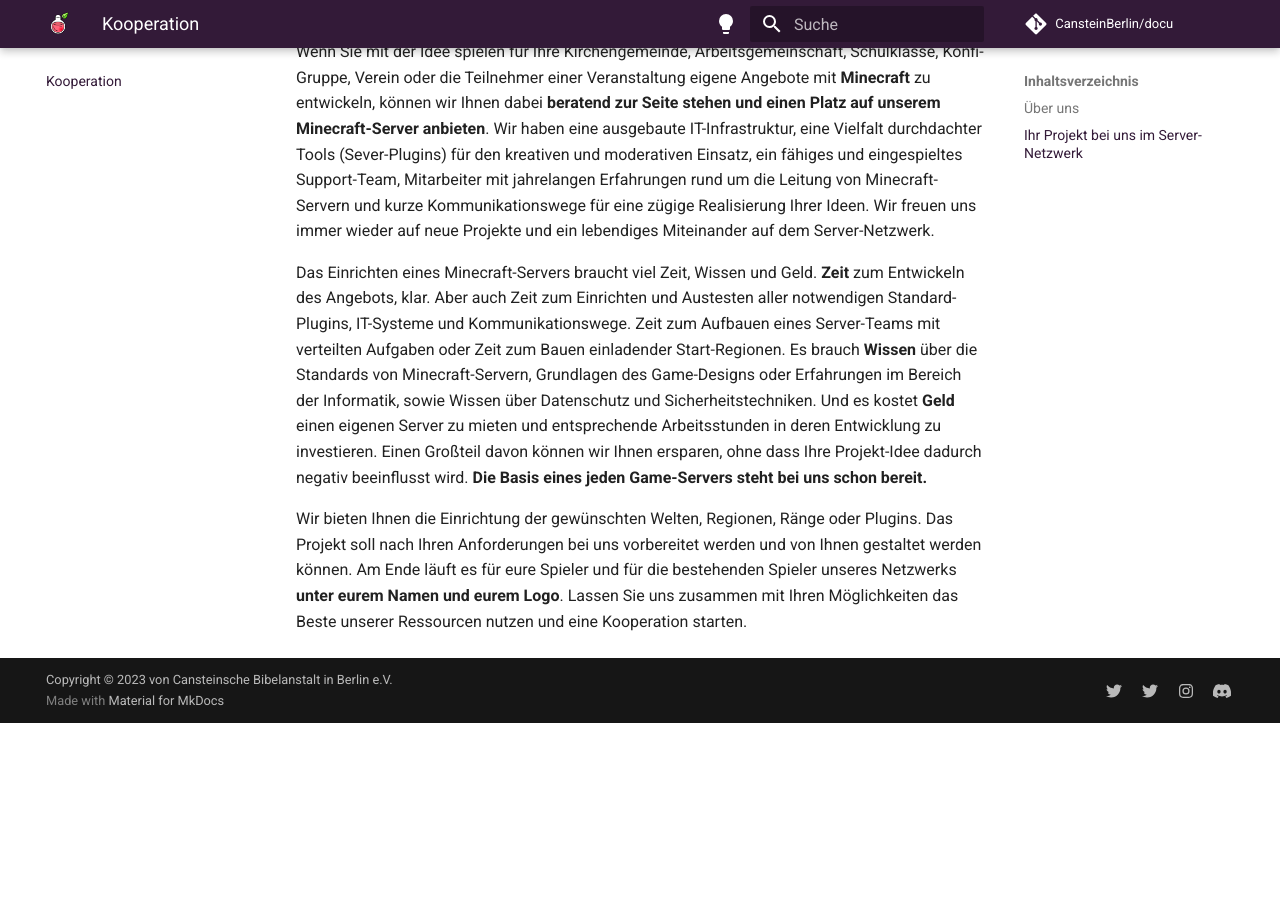
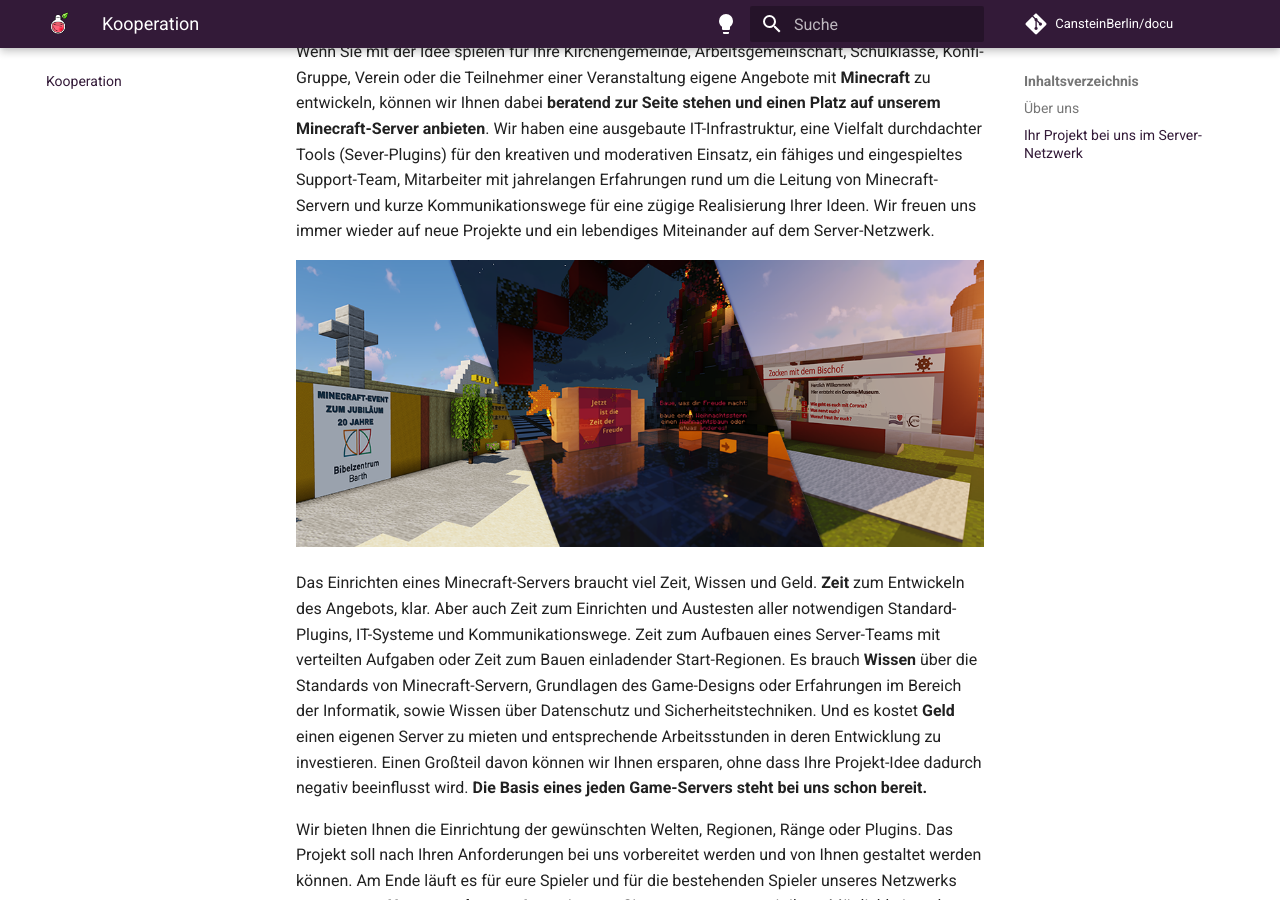
Before and after one commit to CansteinBerlin/docu, an MkDocs documentation site: the page built from docs/cooperation/index.md, in a window 1280 px wide and 900 px high, scrolled down 644 px. Built offline with MkDocs 1.6.1 and Material for MkDocs 9.7.7, drawn with Linux system fonts in a browser that asks for light colours; comment, search, counter and statistics services are not loaded; before the commit the page ends 1367 px from its top, so only the background shows below that.

Commit message:
Adding cooperation banner

```diff
--- a/docs/cooperation/index.md
+++ b/docs/cooperation/index.md
@@ -22,6 +22,8 @@
 kurze Kommunikationswege für eine zügige Realisierung Ihrer Ideen. Wir freuen uns immer wieder auf neue Projekte und
 ein lebendiges Miteinander auf dem Server-Netzwerk.
 
+![Beispiele bisheriger Kooperationen](./images/Kooperation-Banner.png)
+
 Das Einrichten eines Minecraft-Servers braucht viel Zeit, Wissen und Geld. **Zeit** zum Entwickeln des Angebots,
 klar. Aber auch Zeit zum Einrichten und Austesten aller notwendigen Standard-Plugins, IT-Systeme und
 Kommunikationswege. Zeit zum Aufbauen eines Server-Teams mit verteilten Aufgaben oder Zeit zum Bauen einladender
```
Also changed, not shown: docs/cooperation/images/Kooperation-Banner.png (added).
